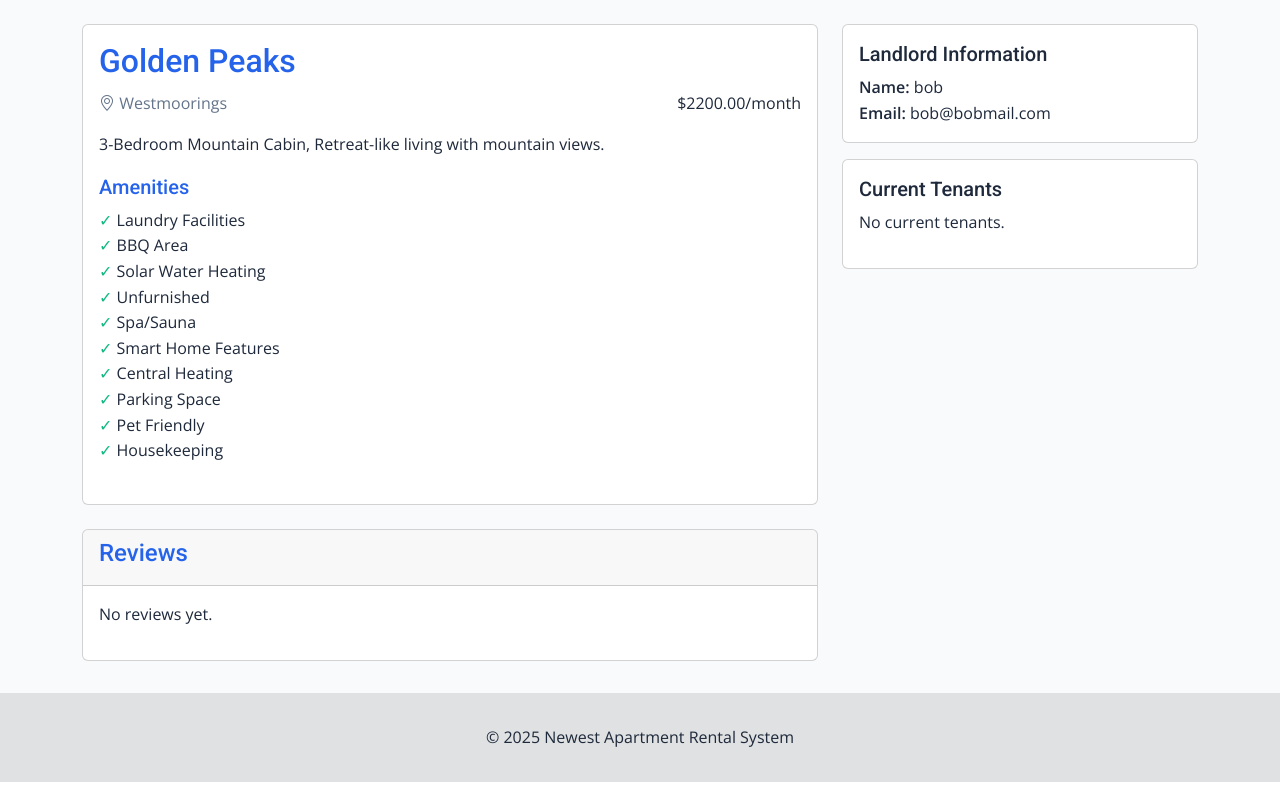
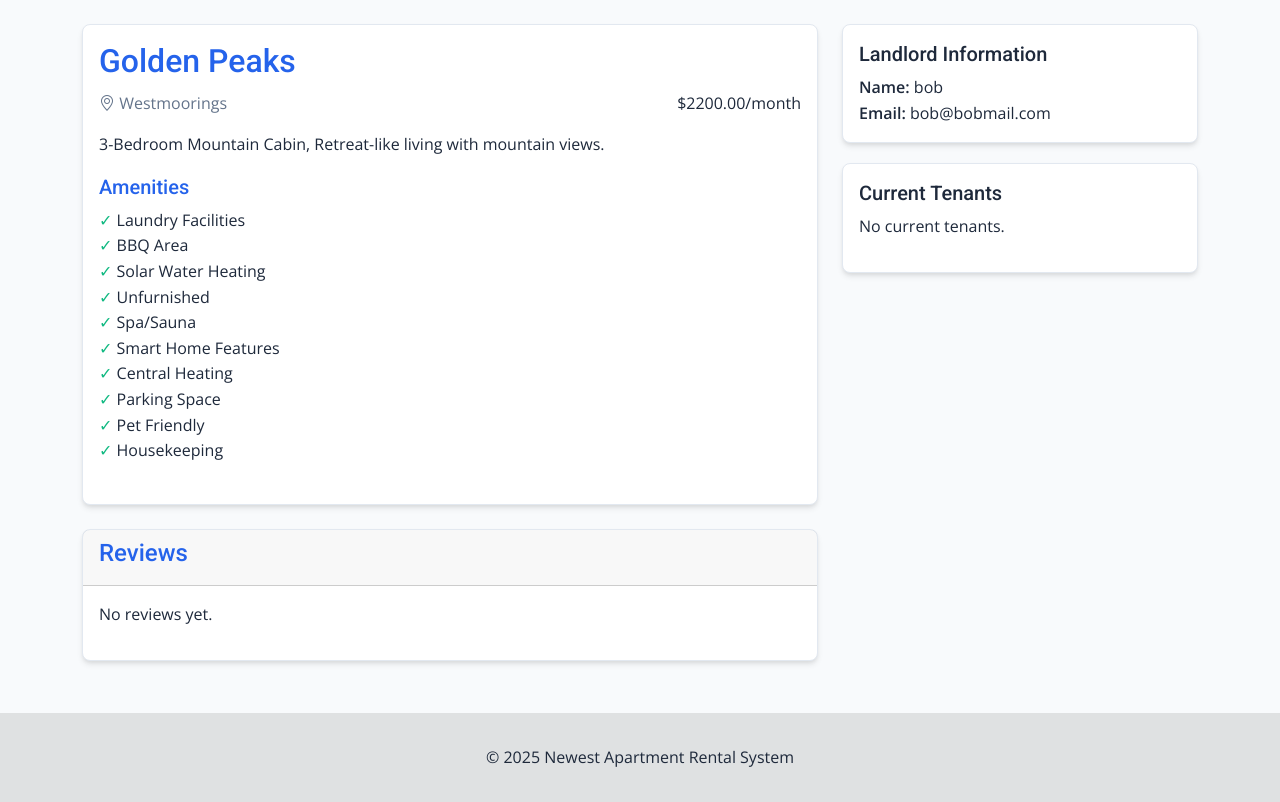
Before and after one commit to project-info2602/RentRadar, a Flask app: page /apartments/65 in a window 1280 px wide. Shown: the part 74-876 px from the top of the page. Run offline with Flask 3, Linux system fonts and the light colour scheme.

Commit message:
redit base

```diff
--- a/App/templates/base.html
+++ b/App/templates/base.html
@@ -46,6 +46,7 @@
             --card-shadow: 0 4px 6px -1px rgba(0, 0, 0, 0.3), 0 2px 4px -1px rgba(0, 0, 0, 0.25);
         }
 
+
         html, body {
             margin: 0;
             padding: 0;
@@ -70,6 +71,15 @@
             font-weight: bold;
         }
 
+
+        .card {
+            margin-bottom: 20px;
+            background-color: var(--card-bg);
+            border: 1px solid var(--primary-bg-color-2);
+            box-shadow: var(--card-shadow);
+            transition: var(--transition-all);
+            border-radius: var(--radius-md);
+        }
 
         .amenities-list {
             list-style-type: none;
@@ -96,7 +106,6 @@
         .text-muted {
             color: var(--text-muted) !important;
         }
-
 
 
         .btn-primary {
@@ -153,6 +162,7 @@
             border-color: var(--primary-color-1);
             box-shadow: 0 0 0 0.25rem rgba(37, 99, 235, 0.25);
         }
+
 
         .dark-mode-toggle {
             cursor: pointer;
@@ -214,7 +224,6 @@
         .tenant-email {
             color: var(--text-muted) !important;
         }
-
     </style>
 </head>
 <body>
@@ -279,7 +288,6 @@
 
     <script src="https://cdn.jsdelivr.net/npm/bootstrap@5.3.0/dist/js/bootstrap.bundle.min.js"></script>
     <script>
-
         // Dark Mode
         document.addEventListener('DOMContentLoaded', function() {
             const darkModeToggle = document.getElementById('darkModeToggle');
```
